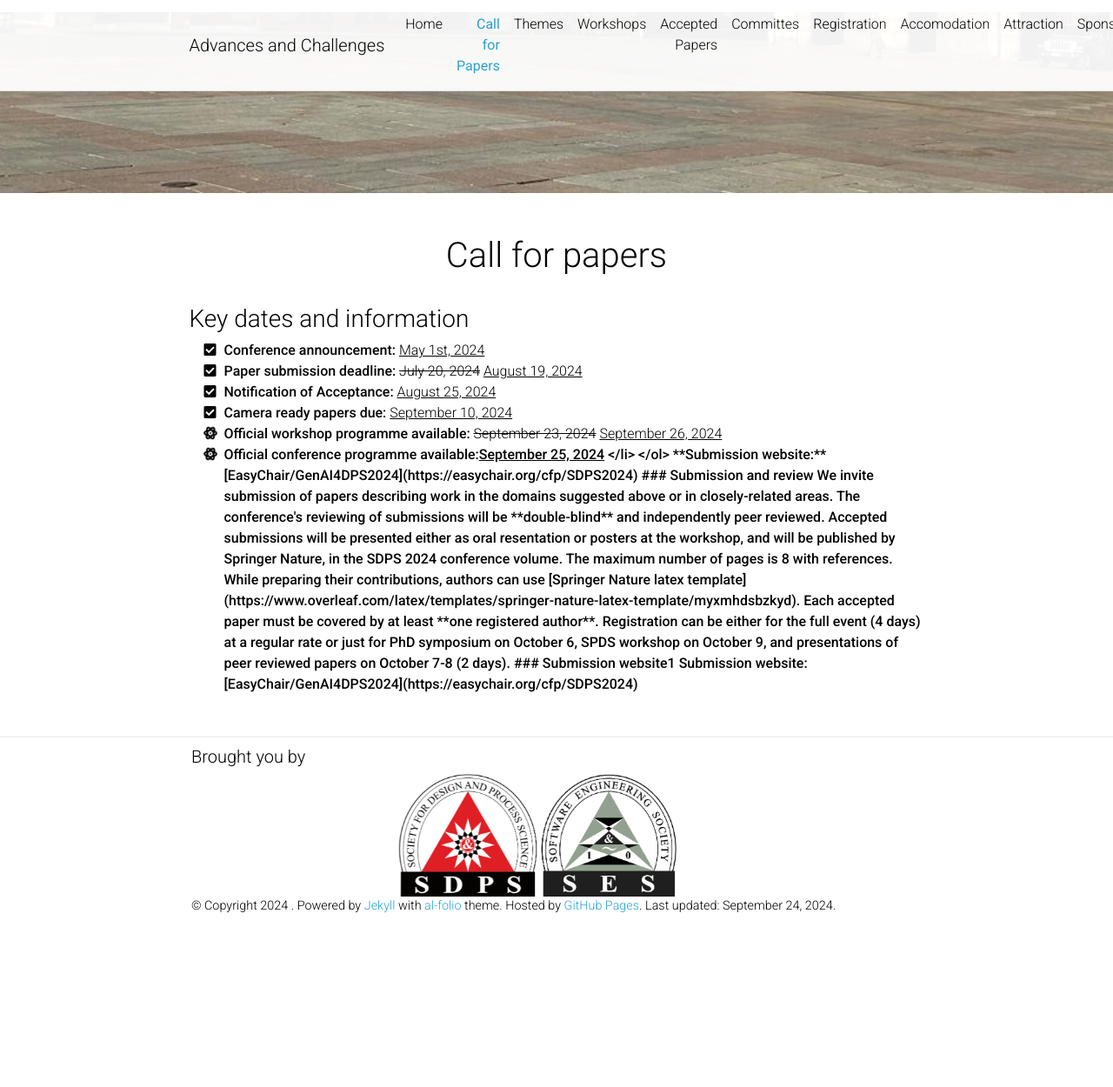
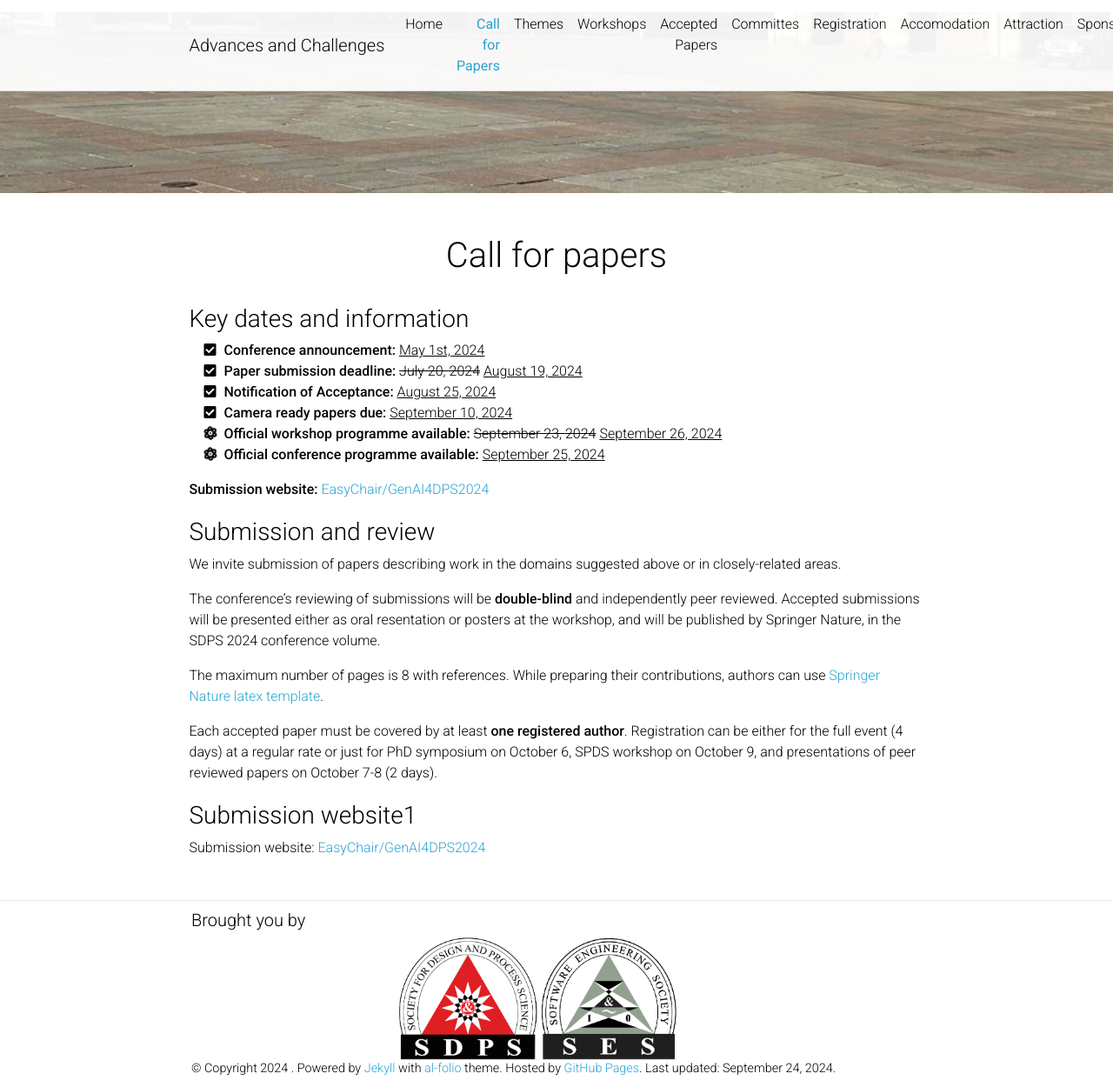
Before and after one commit to GenAI4DPS/advances-challenges, a Jekyll site: the page built from _pages/call-for-papers.md, in a window 1280 px wide and 1250 px high. Shown: the whole window at 87% size. Built offline with Jekyll 4.4.1, drawn with Linux system fonts in a browser that asks for light colours; comment, search, counter and statistics services are not loaded; a style sheet for code colours, icons or effects is not loaded.

```diff
--- a/_pages/call-for-papers.md
+++ b/_pages/call-for-papers.md
@@ -36,7 +36,7 @@ nav_order: 2
   <li>
     <!-- <span class="fa-li"><i class="far fa-square"></i></span> -->
     <span class="fa-li"><i class="fas fa-atom fa-spin"></i></span>
-    <strong>Official conference programme available:<u>September 25, 2024</u>
+    <strong>Official conference programme available:</strong> <u>September 25, 2024</u>
   </li>
 </ol>
 
```
